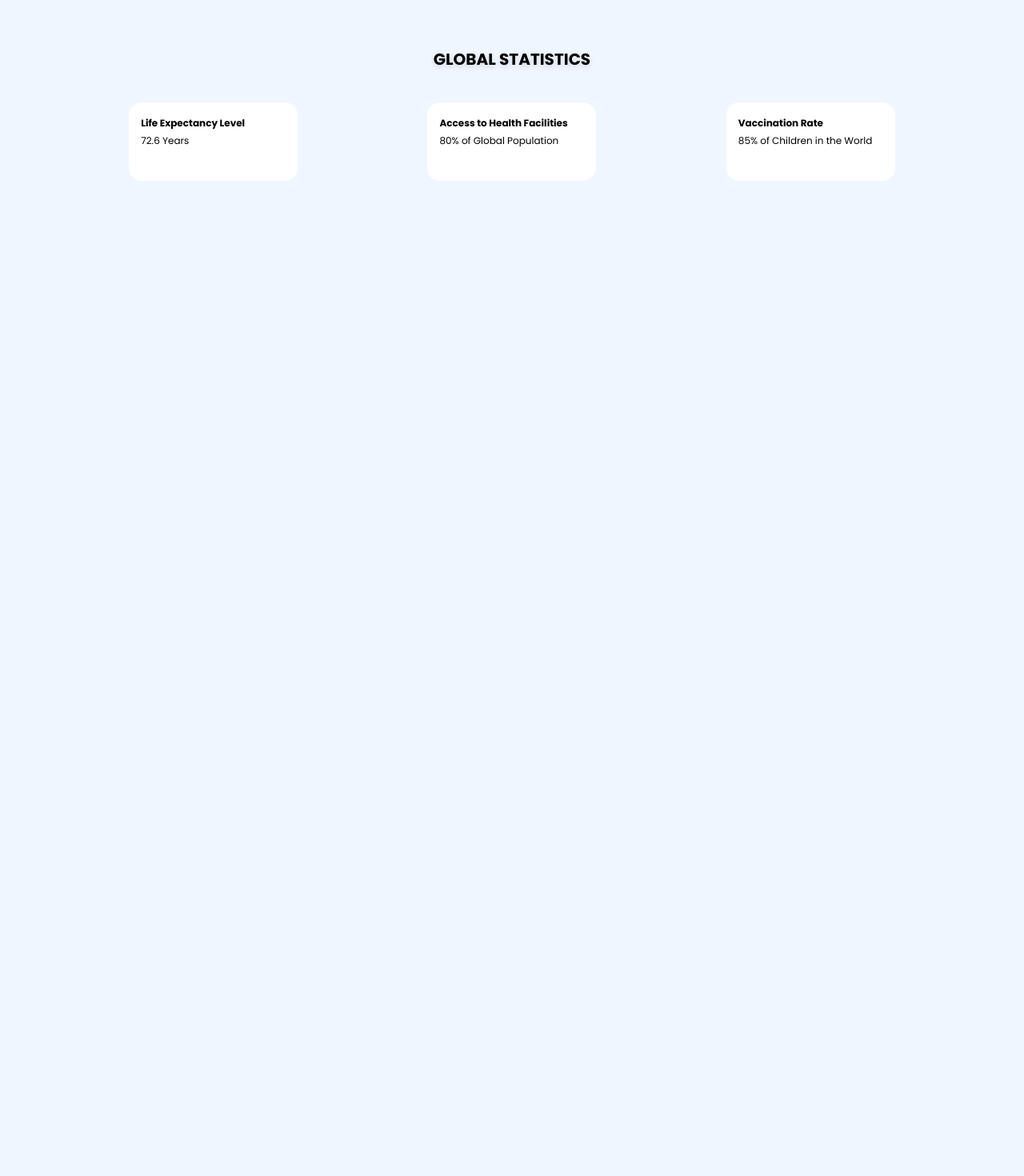
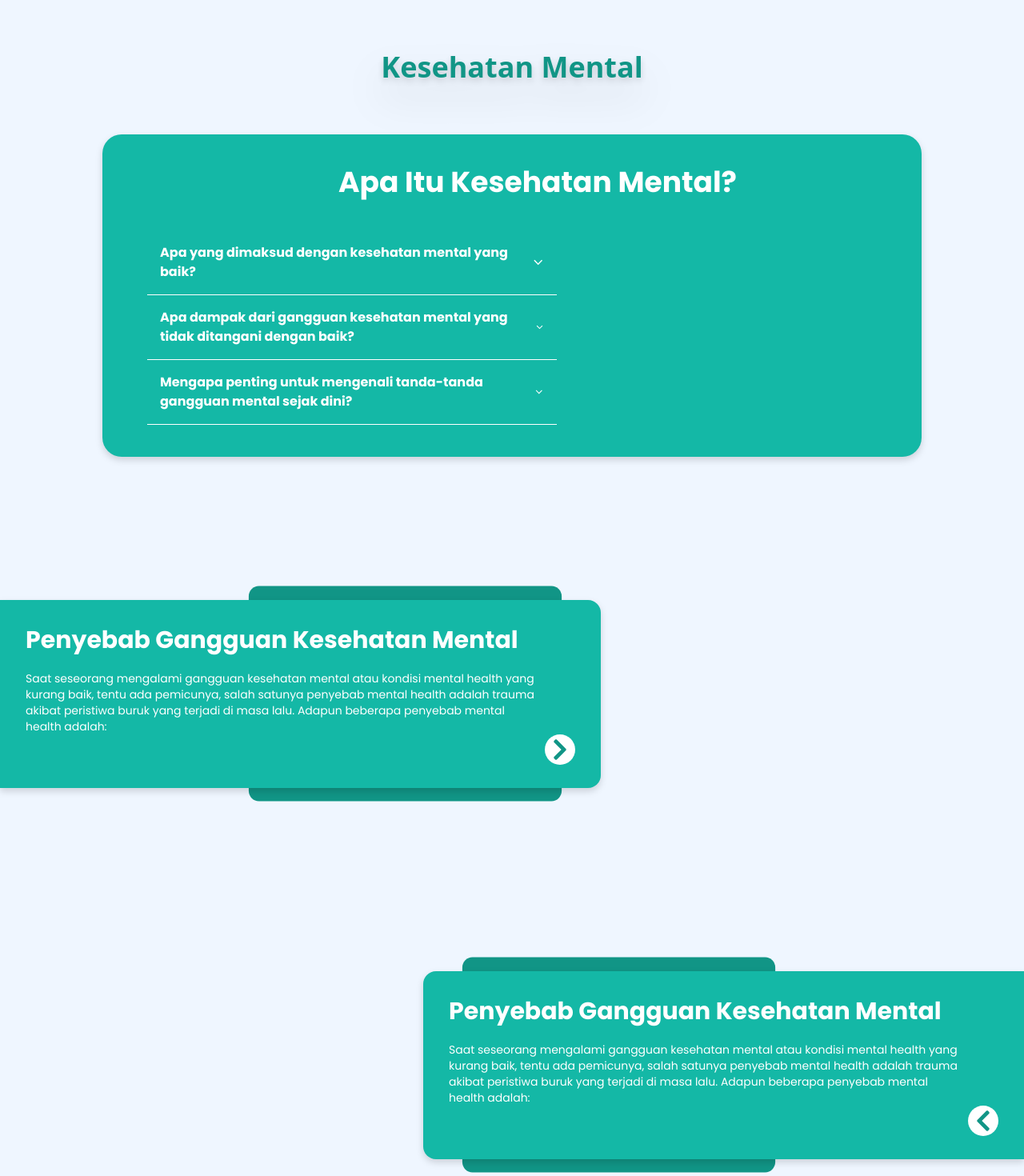
Before and after one commit to Alif1507/SEFEST25WEBDEV_El-Gus, a React (Vite) app: page / in a window 1280 px wide. Shown: the part 760-2230 px from the top of the page at 80% size. Before the commit the page ends 986 px from the top, so only its background shows below. Built offline with nearby package versions, Linux system fonts and the light colour scheme.

Commit message:
added Penyebab

```diff
--- a/package.json
+++ b/package.json
@@ -11,8 +11,11 @@
   },
   "dependencies": {
     "@tailwindcss/vite": "^4.0.0",
+    "aos": "^2.3.4",
     "react": "^18.3.1",
+    "react-animate-on-scroll": "^2.1.9",
     "react-dom": "^18.3.1",
+    "react-icons": "^5.4.0",
     "styled-components": "^6.1.14",
     "tailwindcss": "^4.0.0"
   },
--- a/src/App.css
+++ b/src/App.css
@@ -2,6 +2,14 @@
 
 body {
   overflow-x: hidden;
+}
+
+.abu {
+  background-color: #EFF6FF;
+}
+
+.abu-text {
+  color: #EFF6FF;
 }
 
 .ijo {
@@ -16,3 +24,7 @@ body {
 .text-hero {
   color: #119586;
 }
+
+.bg-gangguan {
+  background-color: #119586;
+}
--- a/src/App.jsx
+++ b/src/App.jsx
@@ -1,13 +1,19 @@
 import Navbar from "./Navbar.jsx"
 import Hero from "./Hero.jsx"
-import Statistic from "./Statistic.jsx"
+import Subhero from "./Subhero.jsx"
+import Penyebab from "./Penyebab.jsx";
+import Statistic from "./Statistic.jsx";
 
-function App () {
-  return (<>
-    <Navbar />
+function App() {
+  return (
+    <>
+      <Navbar />
     <Hero />
+    <Subhero />
+    <Penyebab />
     <Statistic />
-  </>)
+    </>
+  );
 }
 
-export default App
+export default App;
--- /dev/null
+++ b/src/Penyebab.jsx
@@ -0,0 +1,33 @@
+import Gcard from "./components/Gcard.jsx";
+
+function Penyebab() {
+  return (
+    <>
+      <Gcard
+        kiri={false}
+        head="Penyebab Gangguan Kesehatan Mental"
+        subhead="Saat seseorang mengalami gangguan kesehatan mental atau kondisi mental health yang kurang baik, tentu ada pemicunya, salah satunya penyebab mental health adalah trauma akibat peristiwa buruk yang terjadi di masa lalu. Adapun beberapa penyebab mental health adalah:"
+        satu="Riwayat gangguan kesehatan jiwa dalam keluarga atau faktor genetik."
+        dua="Tinggal di lingkungan perumahan yang tidak sehat"
+        tiga="adanya riwayat kekerasan seksual,fisik, atau bentuk pelechan lainnya"
+        empat="Korban diskriminasi dab stigma"
+        lima="Terangsingkan atau terisolasi secara sosial atau merasa kesepian"
+        enam="Stress berat dalam jangka waktu lama"
+      />
+
+<Gcard
+        kiri={true}
+        head="Penyebab Gangguan Kesehatan Mental"
+        subhead="Saat seseorang mengalami gangguan kesehatan mental atau kondisi mental health yang kurang baik, tentu ada pemicunya, salah satunya penyebab mental health adalah trauma akibat peristiwa buruk yang terjadi di masa lalu. Adapun beberapa penyebab mental health adalah:"
+        satu="Riwayat gangguan kesehatan jiwa dalam keluarga atau faktor genetik."
+        dua="Tinggal di lingkungan perumahan yang tidak sehat"
+        tiga="adanya riwayat kekerasan seksual,fisik, atau bentuk pelechan lainnya"
+        empat="Korban diskriminasi dab stigma"
+        lima="Terangsingkan atau terisolasi secara sosial atau merasa kesepian"
+        enam="Stress berat dalam jangka waktu lama"
+      />
+    </>
+  );
+}
+
+export default Penyebab;
--- a/src/Statistic.jsx
+++ b/src/Statistic.jsx
@@ -1,15 +1,27 @@
+import { useEffect } from "react"
 import Scard from "./components/Scard.jsx"
+import AOS from "aos"
 
 function Statistic () {
+  useEffect(() => {
+      AOS.init({
+        duration: 500,
+        easing: 'ease-in-out',
+        once: false
+      })
+    })
+
  return (<>
-    <div className="flex justify-center w-screen mt-27">
-      <h1 className="poppins font-bold drop-shadow-md text-xl text-center">GLOBAL STATISTICS</h1>
+    <div className="ijo h-[352px] flex flex-col justify-center items-center gap-10 mt-32">
+    <div data-aos="zoom-in-up" className="flex justify-center w-screen">
+      <h1 className="poppins font-bold drop-shadow-md text-xl text-center text-white">GLOBAL STATISTICS</h1>
     </div>
 
-    <div className="flex flex-row mx-20 justify-around mt-10">
+    <div className="flex flex-row mx-20 gap-32 abu p-7 rounded-3xl">
       <Scard head="Life Expectancy Level" sub="72.6 Years" />
       <Scard head="Access to Health Facilities" sub="80% of Global Population" />
       <Scard head="Vaccination Rate" sub="85% of Children in the World" />
+    </div>
     </div>
  </>)
 }
--- /dev/null
+++ b/src/Subhero.jsx
@@ -0,0 +1,65 @@
+import { useEffect } from "react";
+import Paragraf1, { AcccordianItem } from "./components/Paragraf1.jsx";
+import AOS from "aos";
+
+
+function Subhero() {
+useEffect(() => {
+      AOS.init({
+        duration: 500,
+        easing: 'ease-in-out',
+        once: false
+      })
+    })
+  return (
+    <>
+      <div className="w-screen flex flex-col justify-center items-center mt-28 drop-shadow-lg" data-aos="fade-up">
+        <div>
+          <h1 className="text-hero text-4xl font-bold drop-shadow-2xl mb-16">
+            Kesehatan Mental
+          </h1>
+        </div>
+        <div className="ijo py-10 w-5xl mx-24 rounded-3xl">
+          <h1 className="text-4xl text-white font-bold ml-16 text-center">
+            Apa Itu Kesehatan Mental?
+          </h1>
+          <div className="text-white ml-14 mt-10">
+            <Paragraf1 className="max-w-lg">
+              <AcccordianItem
+                value="1"
+                trigger="Apa yang dimaksud dengan kesehatan mental yang baik?"
+              >
+                Kesehatan mental yang baik adalah kondisi di mana kejiwaan dan
+                pikiran berada dalam keadaan tenang dan damai. Hal ini
+                memungkinkan seseorang untuk berpikir jernih dan fokus saat
+                beraktivitas.
+              </AcccordianItem>
+              <AcccordianItem
+                value="2"
+                trigger="Apa dampak dari gangguan kesehatan mental yang tidak ditangani dengan baik?
+"
+              >
+                Gangguan kesehatan mental yang tidak ditangani dapat menyebabkan
+                berbagai masalah, seperti menurunnya produktivitas di tempat
+                kerja, prestasi di sekolah, serta rusaknya hubungan sosial. Hal
+                ini pada akhirnya memengaruhi kualitas hidup penderitanya.
+              </AcccordianItem>
+              <AcccordianItem
+                value="3"
+                trigger="Mengapa penting untuk mengenali tanda-tanda gangguan mental sejak dini?"
+              >
+                Mengenali tanda-tanda gangguan mental sejak dini penting agar
+                kesehatan mental dapat segera dipelihara dan ditangani dengan
+                tepat. Selain itu, hal ini juga membantu menghilangkan stigma
+                bahwa gangguan mental adalah sesuatu yang tabu atau memalukan
+                untuk diperbincangkan.
+              </AcccordianItem>
+            </Paragraf1>
+          </div>
+        </div>
+      </div>
+    </>
+  );
+}
+
+export default Subhero;
--- /dev/null
+++ b/src/components/Gcard.jsx
@@ -0,0 +1,71 @@
+import { useState } from "react";
+import { FaChevronRight, FaChevronLeft } from "react-icons/fa";
+
+function Gcard({ head, subhead, satu, dua, tiga, empat, lima, enam, kiri }) {
+  const [card, setCard] = useState(false);
+
+  function clickHandler() {
+    setCard(!card);
+  }
+  return (
+    <>
+      <div data-aos="zoom-out-right"
+        className={`flex ${
+          kiri ? "flex-row-reverse" : "flex-row"
+        } items-center justify-between ${kiri ? "ml-10" : "mr-10"}`}
+      >
+        <div
+          className={`h-[235px] w-[752px] ijo ${
+            kiri ? "rounded-bl-2xl" : "rounded-br-2xl"
+          } ${
+            kiri ? "rounded-tl-2xl" : "rounded-tr-2xl"
+          } text-white mt-32 p-8 drop-shadow-lg z-10`}
+        >
+          <h1 className="font-bold text-3xl mb-5">{head}</h1>
+          <p className="text-sm pr-10">{subhead}</p>
+          <button>
+            <div className="rounded-full bg-white p-1 ml-[649px] flex items-center justify-center">
+              {kiri ? (
+                <FaChevronLeft
+                  className="cursor-pointer"
+                  onClick={clickHandler}
+                  color="#119586"
+                  size={30}
+                />
+              ) : (
+                <FaChevronRight
+                  className="cursor-pointer"
+                  onClick={clickHandler}
+                  color="#119586"
+                  size={30}
+                />
+              )}
+            </div>
+            {!card}
+          </button>
+        </div>
+        <div
+          className={`bg-gangguan p-12 mt-32 text-white poppins rounded-2xl flex transition-all duration-500 ease-in-out transform  ${
+            !card
+              ? `${kiri ? "translate-x-full" : "-translate-x-full"} scale-80`
+              : "pointer-events-none"
+          }`}
+        >
+          <ul className="list-disc">
+            <li> {satu}</li>
+            <li>{dua}</li>
+            <li>{tiga}</li>
+            <li>{empat}</li>
+            <li>{lima}</li>
+            <li>{enam}</li>
+          </ul>
+          <button onClick={clickHandler} className="-mr-5 cursor-pointer">
+            {kiri ? <FaChevronRight size={30} /> : <FaChevronLeft size={30} />}
+          </button>
+        </div>
+      </div>
+    </>
+  );
+}
+
+export default Gcard;
--- /dev/null
+++ b/src/components/Paragraf1.jsx
@@ -0,0 +1,57 @@
+import { createContext, useRef } from "react";
+import { useContext } from "react";
+import { useEffect } from "react";
+import { useState } from "react";
+import { IoChevronDownSharp } from "react-icons/io5";
+
+const AccordianContext = createContext();
+
+function Paragraf1({ children, value, onChange, ...props }) {
+  const [select, setSelect] = useState(value);
+
+  useEffect(() => {
+    onChange?.(select);
+  }),
+    [select];
+
+  return (
+    <ul {...props}>
+      <AccordianContext.Provider value={{ select, setSelect }}>
+        {children}
+      </AccordianContext.Provider>
+    </ul>
+  );
+}
+
+export function AcccordianItem({ children, value, trigger, ...props }) {
+  const { select, setSelect } = useContext(AccordianContext);
+  const open = select === value;
+
+  const ref = useRef(null);
+
+  return (
+    <li className="border-b" {...props}>
+      <header
+        role="button"
+        onClick={() => setSelect(open ? null : value)}
+        className="flex justify-between items-center p-4 font-bold text-white poppins"
+      >
+        {trigger}
+        <IoChevronDownSharp
+          size={16}
+          className={`transition-transform ${open ? "rotate-180" : ""}`}
+        />
+      </header>
+      <div
+        className="overflow-y-hidden transition-all"
+        style={{ height: open ? ref.current?.offsetHeight || 0 : 0 }}
+      >
+        <div className="p-2 pb-4" ref={ref}>
+          {children}
+        </div>
+      </div>
+    </li>
+  );
+}
+
+export default Paragraf1;
--- a/src/components/Scard.jsx
+++ b/src/components/Scard.jsx
@@ -1,6 +1,18 @@
+import AOS from "aos"
+import 'aos/dist/aos.css';
+import { useEffect } from "react";
+
 function Scard ({head, sub}) {
+  useEffect(() => {
+    AOS.init({
+      duration: 500,
+      easing: 'ease-in-out',
+      once: false
+    })
+  })
+
   return (<>
-    <div className="poppins w-[211px] h-[98px] bg-white py-[18px] px-[15px] rounded-2xl text-nowrap text-xs">
+    <div data-aos="fade-up" className="poppins w-[250px] h-[98px] bg-white py-[18px] px-[15px] rounded-2xl text-nowrap text-md drop-shadow-lg">
       <h1 className="font-bold">{head}</h1>
       <p className="mt-1.5">{sub}</p>
       </div>
```
Also changed, not shown: 1 other file (tests, documents, lock files or other folders).
